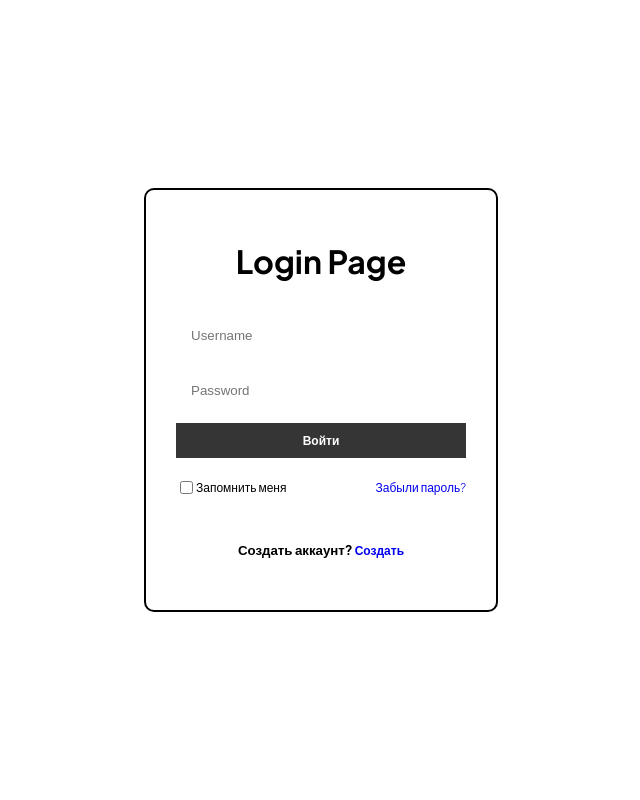
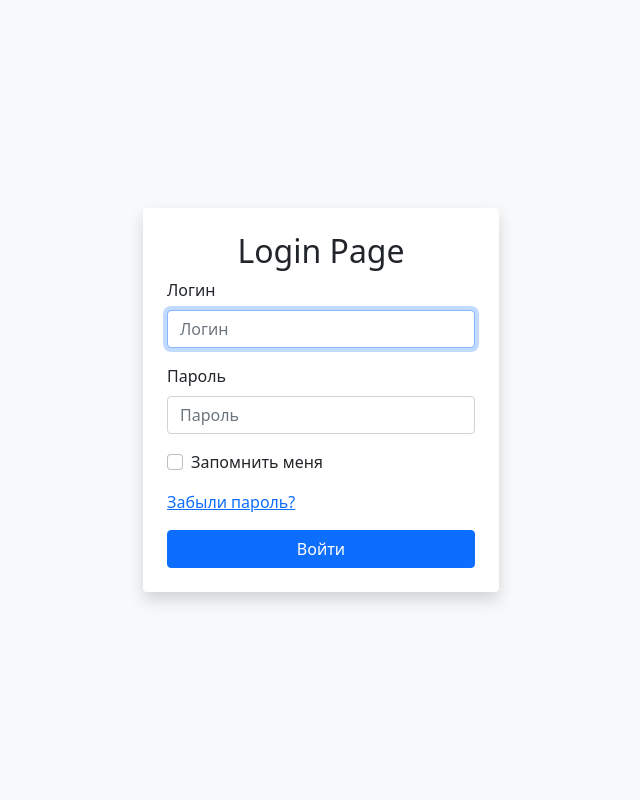
Before and after one commit to SergeyGr07/rzd_project, a Flask app: page /loging in a window 1280 px wide. Shown: the whole page, without its empty margins (319-959 px from the left). Run offline with Flask 3, Linux system fonts and the light colour scheme.

Commit message:
upgrade_login_page

```diff
--- a/app.py
+++ b/app.py
@@ -21,9 +21,9 @@ def index():
 @app.route('/loging')
 # @login_required
 def main_page():
-    return render_template('loging_page.html')
+    return render_template('login.html')
 
 
 if __name__ == '__main__':
     # app.run(debug=True)
-    app.run(host='0.0.0.0', port=8080, debug=True)
+    app.run(host='0.0.0.0', port=5000, debug=True)
--- /dev/null
+++ b/static/js/modal.js
@@ -0,0 +1,7 @@
+document.getElementById('loginButton').addEventListener('click', function(e) {
+    var myModal = new bootstrap.Modal(document.getElementById('loadingModal'), {});
+    myModal.show();
+    setTimeout(function() {
+        myModal.hide();
+    }, 5000);
+});
--- a/templates/loading_page.html
+++ b/templates/loading_page.html
@@ -1,3 +1,4 @@
+<link rel="stylesheet" href="static/css/loading_page.css">
 <div class="loader">
     <div class="loader-circle"></div>
     <span class="loader-text">Loading...</span>
--- /dev/null
+++ b/templates/login.html
@@ -0,0 +1,70 @@
+<!DOCTYPE html>
+<html lang="ru">
+<head>
+    <meta charset="UTF-8">
+    <meta name="viewport" content="width=device-width, initial-scale=1.0">
+    <title>Login Page</title>
+    <link href="https://cdn.jsdelivr.net/npm/bootstrap@5.0.0-beta1/dist/css/bootstrap.min.css" rel="stylesheet">
+    <style>
+        .modal-dialog {
+            display: flex;
+            align-items: center;
+            justify-content: center;
+            min-height: calc(100% - 3rem);
+        }
+        .modal-content {
+            width: auto;
+            max-width: 80%;
+            height: auto;
+            max-height: 80%;
+        }
+        .modal-body {
+            text-align: center;
+        }
+    </style>
+</head>
+<body class="d-flex align-items-center min-vh-100 py-3 bg-light">
+    <div class="container">
+        <div class="row justify-content-center">
+            <div class="col-md-6 col-lg-4">
+                <div class="card border-0 shadow rounded-lg p-4 text-center mx-auto">
+                    <h2>Login Page</h2>
+                    <form id="loginForm">
+                        <div class="mb-3 text-start">
+                            <label for="username" class="form-label">Логин</label>
+                            <input type="text" id="username" name="username" placeholder="Логин" required autofocus class="form-control">
+                        </div>
+                        <div class="mb-3 text-start">
+                            <label for="password" class="form-label">Пароль</label>
+                            <input type="password" id="password" name="password" placeholder="Пароль" required class="form-control">
+                        </div>
+                        <div class="mb-3 form-check text-start">
+                            <input type="checkbox" id="remember" name="remember" class="form-check-input">
+                            <label for="remember" class="form-check-label">Запомнить меня</label>
+                        </div>
+                        <div class="mb-3 text-start">
+                            <a href="#">Забыли пароль?</a>
+                        </div>
+                        <button type="button" class="btn btn-primary w-100" id="loginButton">Войти</button>
+                    </form>
+                </div>
+            </div>
+        </div>
+    </div>
+
+    <!-- Modal -->
+    <div class="modal fade" id="loadingModal" tabindex="-1" aria-labelledby="loadingModalLabel" aria-hidden="true">
+        <div class="modal-dialog">
+            <div class="modal-content">
+                <div class="modal-body text-center">
+                    <div class="spinner-border text-primary" role="status">
+                        <span class="visually-hidden">Загрузка...</span>
+                    </div>
+                </div>
+            </div>
+        </div>
+    </div>
+    <script src="https://cdn.jsdelivr.net/npm/bootstrap@5.0.0-beta1/dist/js/bootstrap.bundle.min.js"></script>
+    <script src="/static/js/modal.js"></script>
+</body>
+</html>
--- a/templates/loging_page.html
+++ b/templates/loging_page.html
@@ -5,6 +5,7 @@
   <meta name="viewport" content="width=device-width, initial-scale=1.0">
   <title>CaRaMel</title>
   <link rel="stylesheet" href="static/css/loging.css">
+  <!-- <link rel="stylesheet" href="https://cdn.jsdelivr.net/npm/bootstrap@5.3.0-alpha1/dist/css/bootstrap.min.css"> -->
   <!-- <link href="https://cdn.jsdelivr.net/npm/bootstrap@5.3.0-alpha1/dist/css/bootstrap.min.css" rel="stylesheet"> -->
 </head>
 <body>
@@ -14,11 +15,28 @@
         <h1>Login Page</h1>
         <input type="text" placeholder="Username">
         <input type="password" placeholder="Password">
-        <a class="button" href="#">Войти</a>
-        <p><input class="check" type="checkbox">Запомнить меня<a         class="forget" href="#">Забыли пароль?</a></p>
+        <button type="button" class="button" data-bs-toggle="modal" data-bs-target="#loadingModal">Войти</button>
+        <p><input class="check" type="checkbox">Запомнить меня<a class="forget" href="#">Забыли пароль?</a></p>
         <h5>Создать аккаунт?<a href="#"> Создать</a></h5>
       </form>
     </div>
 </div>
+<!-- Modal -->
+<div class="modal fade" id="loadingModal" tabindex="-1" aria-labelledby="loadingModalLabel" aria-hidden="true">
+  <div class="modal-dialog">
+    <div class="modal-content">
+      <div class="modal-body">
+        <div class="d-flex justify-content-center">
+          <div class="spinner-border" role="status">
+            <span class="visually-hidden">Loading...</span>
+          </div>
+        </div>
+      </div>
+    </div>
+  </div>
+</div>
+
+<script src="https://cdn.jsdelivr.net/npm/bootstrap@5.3.0-alpha1/dist/js/bootstrap.bundle.min.js"></script>
+<script src="/static/js/modal.js" defer></script>
 </body>
 </html>
```
Also changed, not shown: static/css/loading_page.css (+9 -1 lines), templates/loging.html (added, +54 -0 lines).
